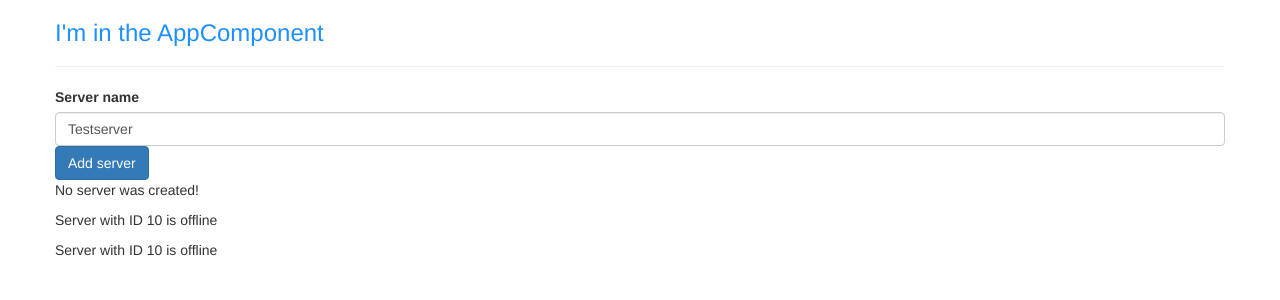
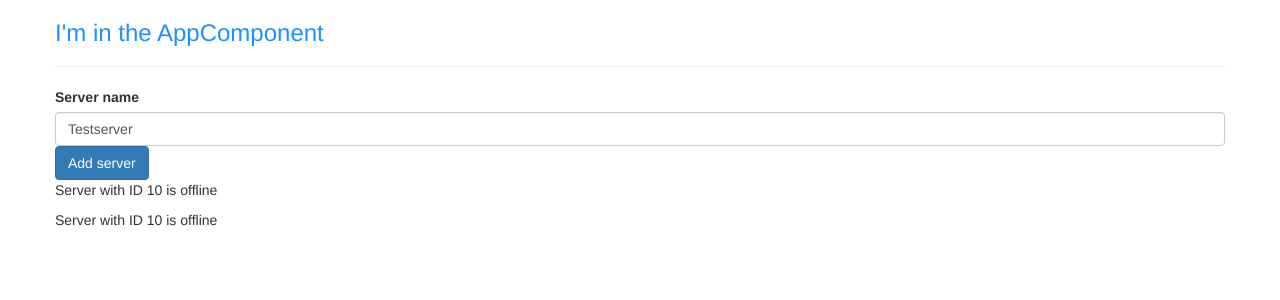
Before and after one commit to dirkgietelink/udemy-ang8, an Angular app: page / in a window 1280 px wide. Shown: the top 300 px of the page. Built offline with nearby package versions, Linux system fonts and the light colour scheme.

Commit message:
vid 37: Removed the else, to continue next video.

```diff
--- a/src/app/servers/servers.component.html
+++ b/src/app/servers/servers.component.html
@@ -14,9 +14,6 @@
   (click)="onCreateServer()">Add server</button>
 <!--<p [innerText]="allowNewServer"></p>-->
 <!--<p>{{ serverCreationStatus }}</p>-->
-<p *ngIf="serverCreated; else noServer">Server was created, server name is {{ serverName}}</p>
-<ng-template #noServer>
-  <p>No server was created!</p>
-</ng-template>
+<p *ngIf="serverCreated">Server was created, server name is {{ serverName}}</p>
 <app-server></app-server>
 <app-server></app-server>
```
